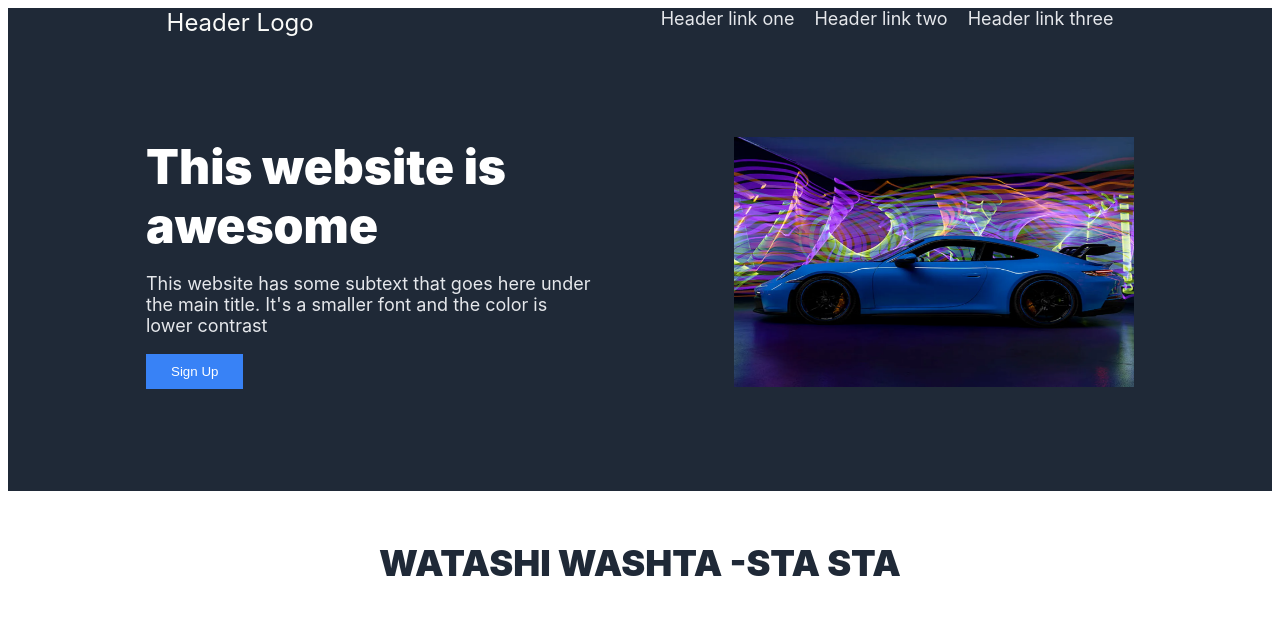
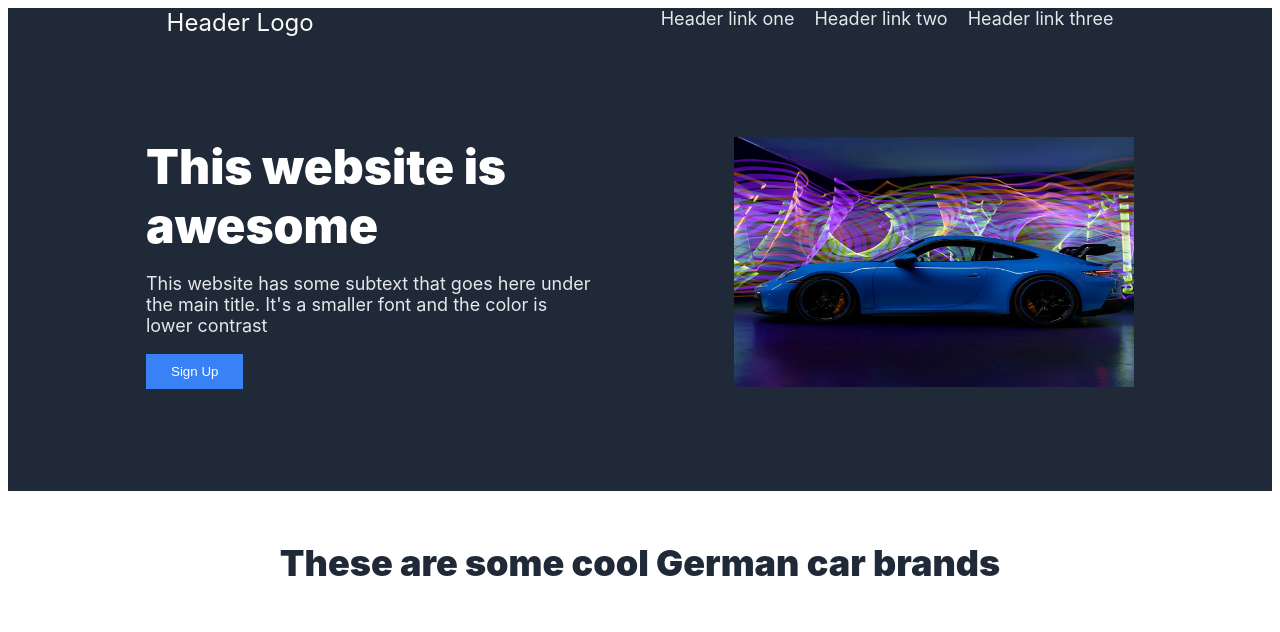
Before and after one commit to RayVarkki/foundationsLandingPage, a plain HTML site: page index.html in a window 1280 px wide. Shown: the top 632 px of the page. Drawn offline with Linux system fonts and the light colour scheme.

Commit message:
Change second section header

```diff
--- a/index.html
+++ b/index.html
@@ -32,7 +32,7 @@
         </div>
         <div class="second-section">
             <div class="second-section-header">
-                WATASHI WASHTA -STA STA
+                These are some cool German car brands
             </div>
             <div class="card-placeholder">
                 <div class="card">
```
